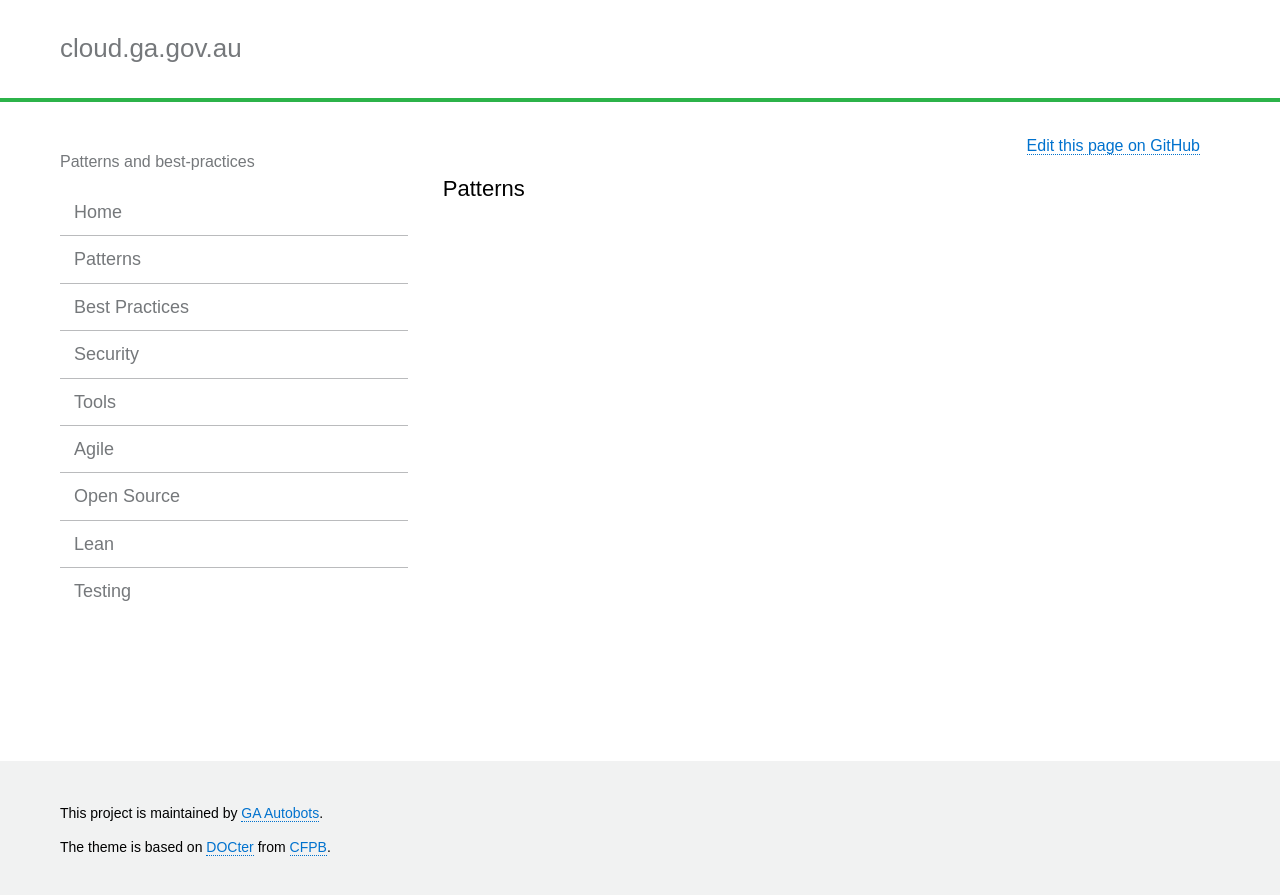
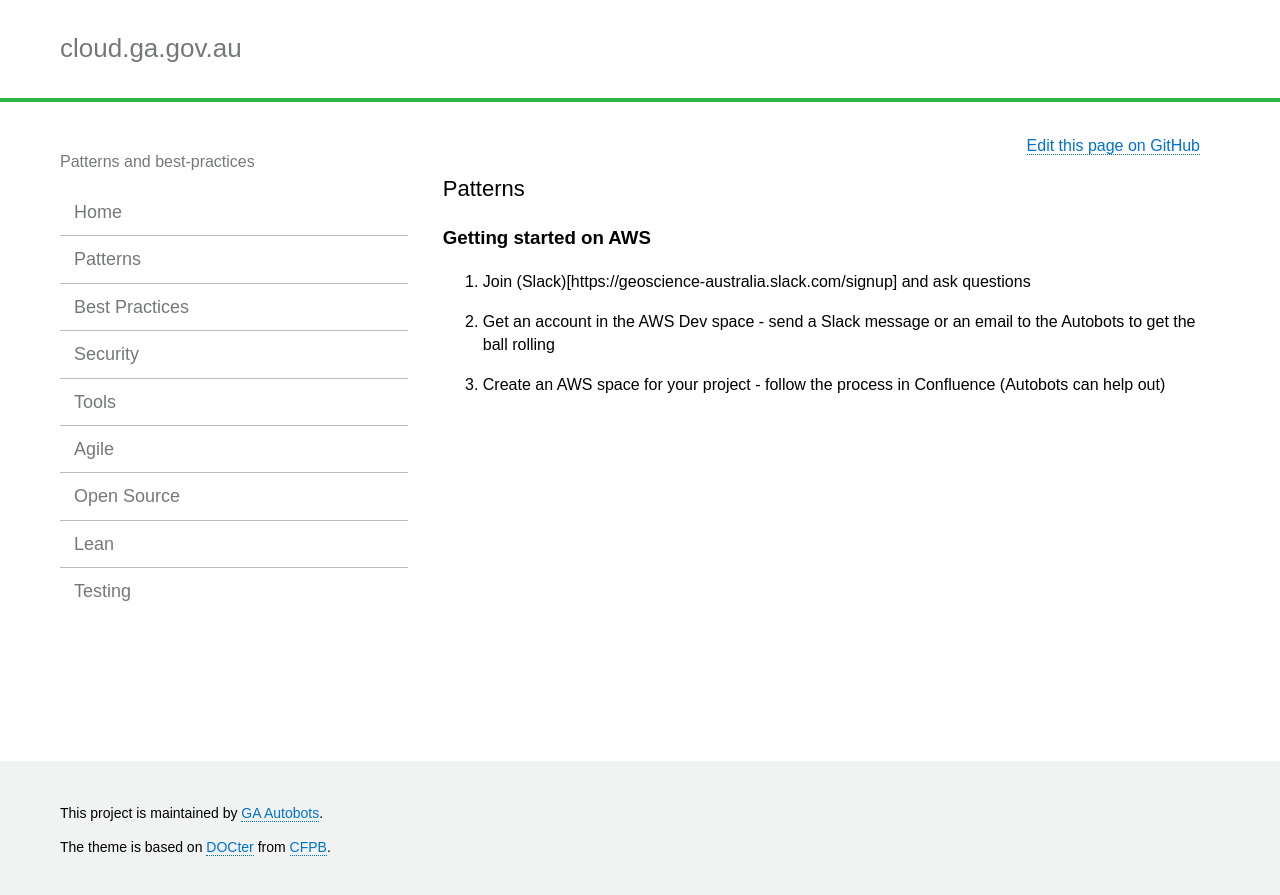
Before and after one commit to GeoscienceAustralia/cloud, a Jekyll site: the page built from docs/_pages/patterns_index.md, in a window 1280 px wide. Shown: the top 895 px of the page. Built offline with Jekyll 4.4.1, drawn with Linux system fonts in a browser that asks for light colours.

Commit message:
Additions to pages

```diff
--- a/docs/_pages/patterns_index.md
+++ b/docs/_pages/patterns_index.md
@@ -3,3 +3,9 @@ title: Patterns
 layout: page
 permalink: patterns_index.html
 ---
+
+### Getting started on AWS
+
+1. Join (Slack)[https://geoscience-australia.slack.com/signup] and ask questions
+2. Get an account in the AWS Dev space - send a Slack message or an email to the Autobots to get the ball rolling
+3. Create an AWS space for your project - follow the process in Confluence (Autobots can help out)
```
Also changed, not shown: docs/_pages/tools_index.md (+3 -0 lines).
